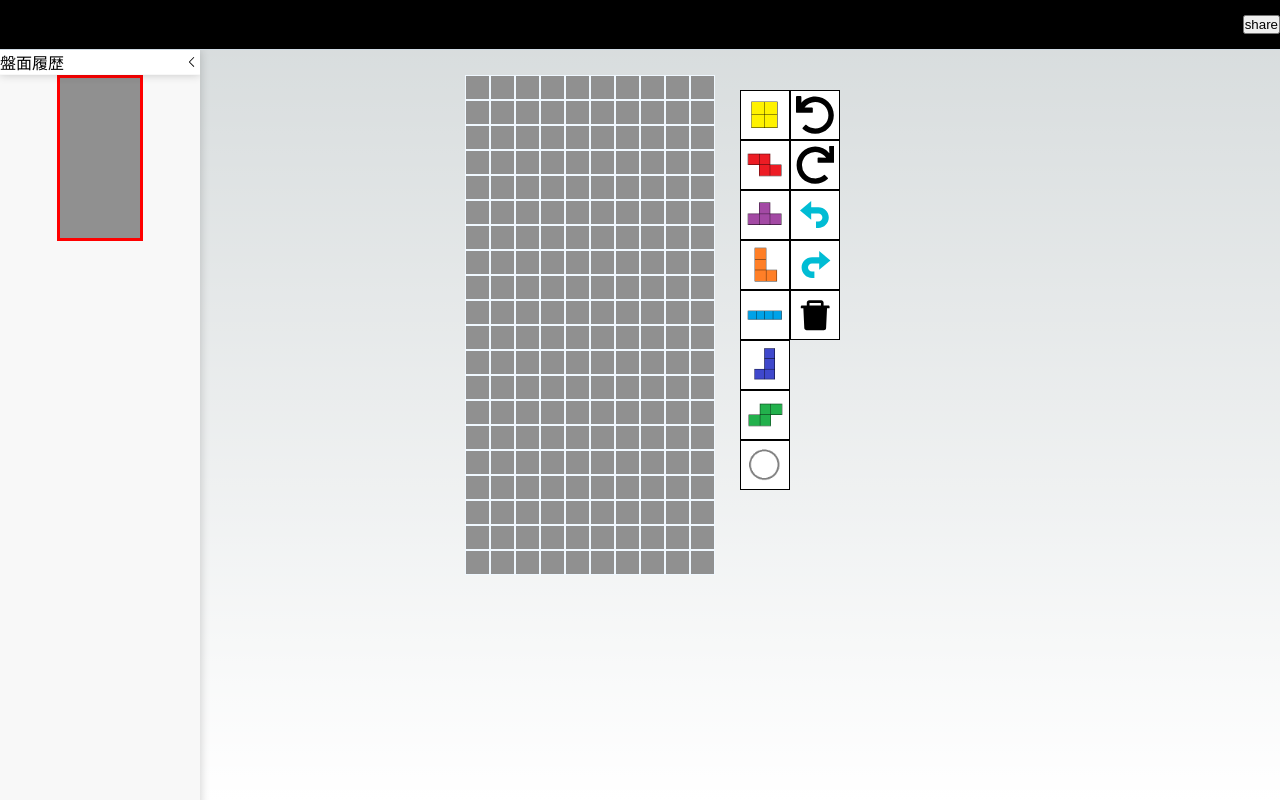
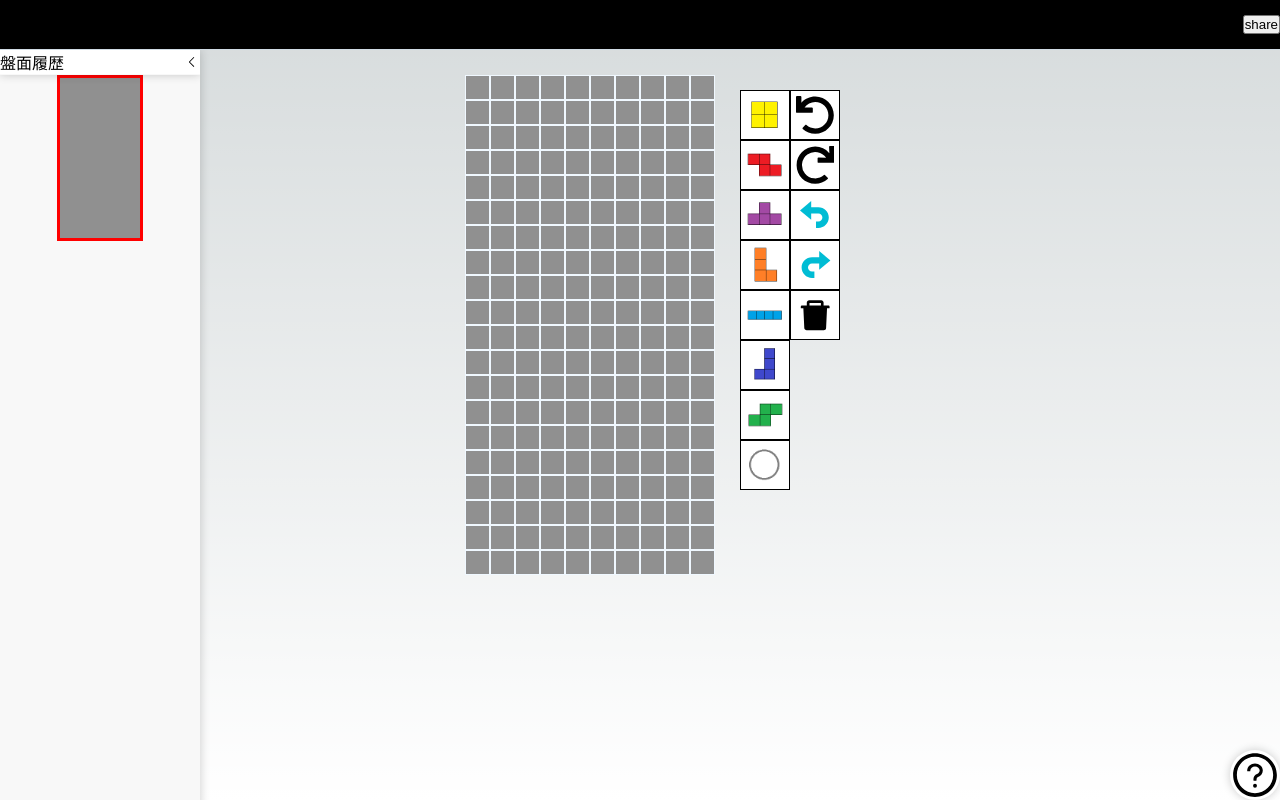
Before and after one commit to hikamayogoat/next-practice, a Next.js app: page / in a window 1280 px wide. Built offline with nearby package versions, Linux system fonts and the light colour scheme.

Commit message:
ページ説明のモーダルを作ってみる

```diff
--- a/package.json
+++ b/package.json
@@ -22,11 +22,13 @@
     "react": "18.2.0",
     "react-dom": "18.2.0",
     "react-icons": "^4.8.0",
+    "react-modal": "^3.16.1",
     "typescript": "4.9.5"
   },
   "devDependencies": {
     "@types/lodash": "^4.14.191",
     "@types/pako": "^2.0.0",
+    "@types/react-modal": "^3.16.0",
     "eslint-config-prettier": "^8.6.0",
     "prettier": "^2.8.4"
   }
--- /dev/null
+++ b/src/app/components/Modal/ExplainModal.tsx
@@ -0,0 +1,39 @@
+import { useState } from "react";
+import { AiOutlineQuestionCircle } from "react-icons/ai";
+import explainModalStyle from "./explainModal.module.css";
+import Modal from "react-modal";
+
+export function ExplainModal() {
+  const [modalIsOpen, setModalIsOpen] = useState(false);
+  const toggleModal = () => {
+    setModalIsOpen(!modalIsOpen);
+  };
+
+  const modalStyle = {
+    content: {
+      top: "20%",
+      left: "50%",
+      right: "auto",
+      bottom: "auto",
+      marginRight: "-50%",
+      transform: "translate(-50%, -50%)",
+      minWidth: "40%",
+    },
+  };
+
+  return (
+    <>
+      <AiOutlineQuestionCircle
+        className={explainModalStyle.icon}
+        onClick={toggleModal}
+      ></AiOutlineQuestionCircle>
+      <Modal style={modalStyle} isOpen={modalIsOpen}>
+        <h2>このページについて</h2>
+        テトリスの譜面分析ページの試作品です。
+        <br />
+        開発途中のものをリアルタイムに公開しているため、すべての機能は何の予告もなく変更されます。
+        <br />
+      </Modal>
+    </>
+  );
+}
--- /dev/null
+++ b/src/app/components/Modal/explainModal.module.css
@@ -0,0 +1,4 @@
+.icon {
+  width: 100%;
+  height: 100%;
+}
--- a/src/app/components/TetrisArea/TetrisArea.tsx
+++ b/src/app/components/TetrisArea/TetrisArea.tsx
@@ -1,5 +1,5 @@
-import tetrisArea from "./tetrisArea.module.css";
-import { Dispatch, SetStateAction, useEffect, useRef, useState } from "react";
+import tetrisAreaStyle from "./tetrisArea.module.css";
+import { useEffect, useRef, useState } from "react";
 import { ControllerMemo, Controller } from "./Controller/Controller";
 import { TetrisTable as TetrisTable } from "./TetrisTable/TetrisTable";
 import { BlockKind, config } from "../../config/config";
@@ -8,7 +8,7 @@ import { isSameTable as isSameTable } from "util/checker";
 import { initializeHistory, initializeUsedMinoHistory } from "util/history";
 import { generateEmptyTableStyleArray } from "util/generater";
 import { HistoryList } from "./Histories/HistoryList";
-import { deflateString, inflateString } from "util/compress";
+import { inflateString } from "util/compress";
 
 export default function Top() {
   const [masterTableState, setMasterTableState] = useState<any[][]>(generateEmptyTableStyleArray());
@@ -193,7 +193,7 @@ export default function Top() {
 
   return (
     <div>
-      <div className={tetrisArea.app}>
+      <div className={tetrisAreaStyle.app}>
         <HistoryList {...historiesProps} />
         <TetrisTable {...tetrisFieldProps} />
         <Controller {...controllerProps} />
--- a/src/app/page.module.css
+++ b/src/app/page.module.css
@@ -18,3 +18,20 @@
   min-height: 100vh;
   padding-top: 50px;
 }
+
+/* ページ右下に◯を表示する */
+.footer {
+  position: fixed;
+  bottom: 0;
+  right: 0;
+  width: 50px;
+  height: 50px;
+  background: white;
+  border-radius: 50%;
+  box-shadow: 0 0 10px rgba(0, 0, 0, 0.2);
+  z-index: 999;
+  display: flex;
+  justify-content: center;
+  align-items: center;
+  cursor: pointer;
+}
--- a/src/app/page.tsx
+++ b/src/app/page.tsx
@@ -1,7 +1,8 @@
 "use client";
 
 import { Inter } from "@next/font/google";
-import { useRef, useState } from "react";
+import { useState } from "react";
+import { ExplainModal } from "./components/Modal/ExplainModal";
 import { Header } from "./components/TetrisArea/Header";
 import Top from "./components/TetrisArea/TetrisArea";
 import styles from "./page.module.css";
@@ -17,6 +18,9 @@ export default function Home() {
       <main className={styles.main}>
         <Top />
       </main>
+      <div className={styles.footer}>
+        <ExplainModal />
+      </div>
     </div>
   );
 }
```
Also changed, not shown: 1 other file (tests, documents, lock files or other folders).
